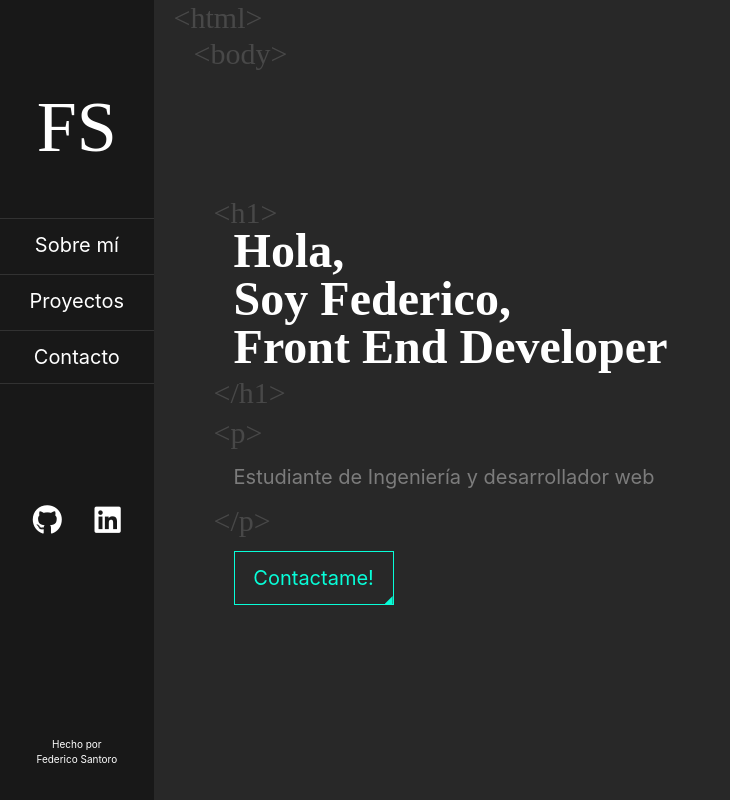
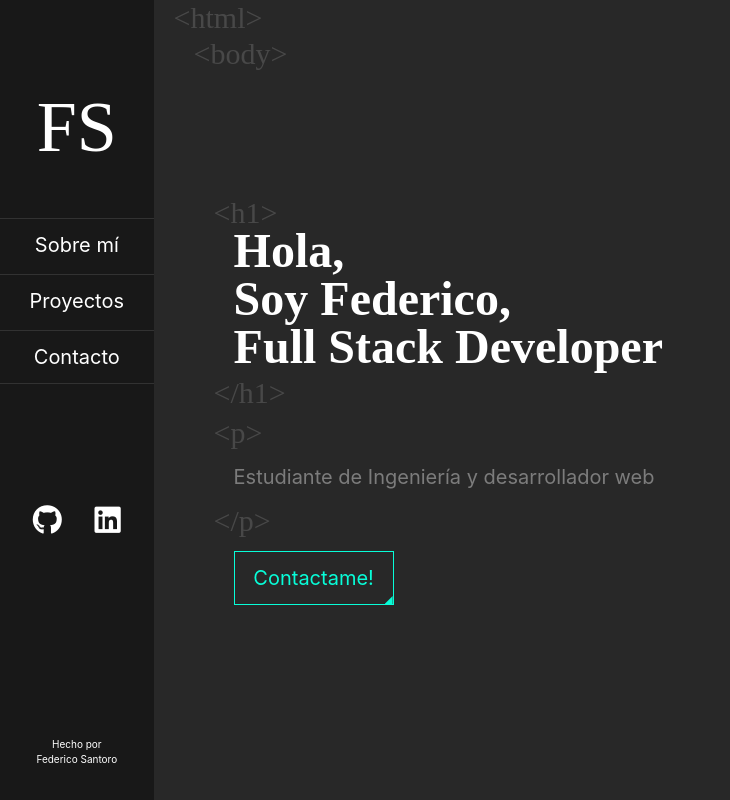
Before and after one commit to FedericoSantoro/portfolio, a React (Create React App) app: page / in a window 1280 px wide. Shown: the top 800 px of the page, without its empty margins (0-730 px from the left). Built offline with nearby package versions, Linux system fonts and the light colour scheme.

Commit message:
Update Inicio.jsx

```diff
--- a/src/components/Inicio/Inicio.jsx
+++ b/src/components/Inicio/Inicio.jsx
@@ -31,13 +31,14 @@ function Inicio() {
           <span className="tituloAnimado">,&nbsp;</span>
           <br />
           <span className="tituloAnimado">F</span>
-          <span className="tituloAnimado">r</span>
-          <span className="tituloAnimado">o</span>
-          <span className="tituloAnimado">n</span>
-          <span className="tituloAnimado">t&nbsp;</span>
-          <span className="tituloAnimado">E</span>
-          <span className="tituloAnimado">n</span>
-          <span className="tituloAnimado">d&nbsp;</span>
+          <span className="tituloAnimado">u</span>
+          <span className="tituloAnimado">l</span>
+          <span className="tituloAnimado">l&nbsp;</span>
+          <span className="tituloAnimado">S</span>
+          <span className="tituloAnimado">t</span>
+          <span className="tituloAnimado">a</span>
+          <span className="tituloAnimado">c</span>
+          <span className="tituloAnimado">k&nbsp;</span>
           <span className="tituloAnimado">D</span>
           <span className="tituloAnimado">e</span>
           <span className="tituloAnimado">v</span>
```
